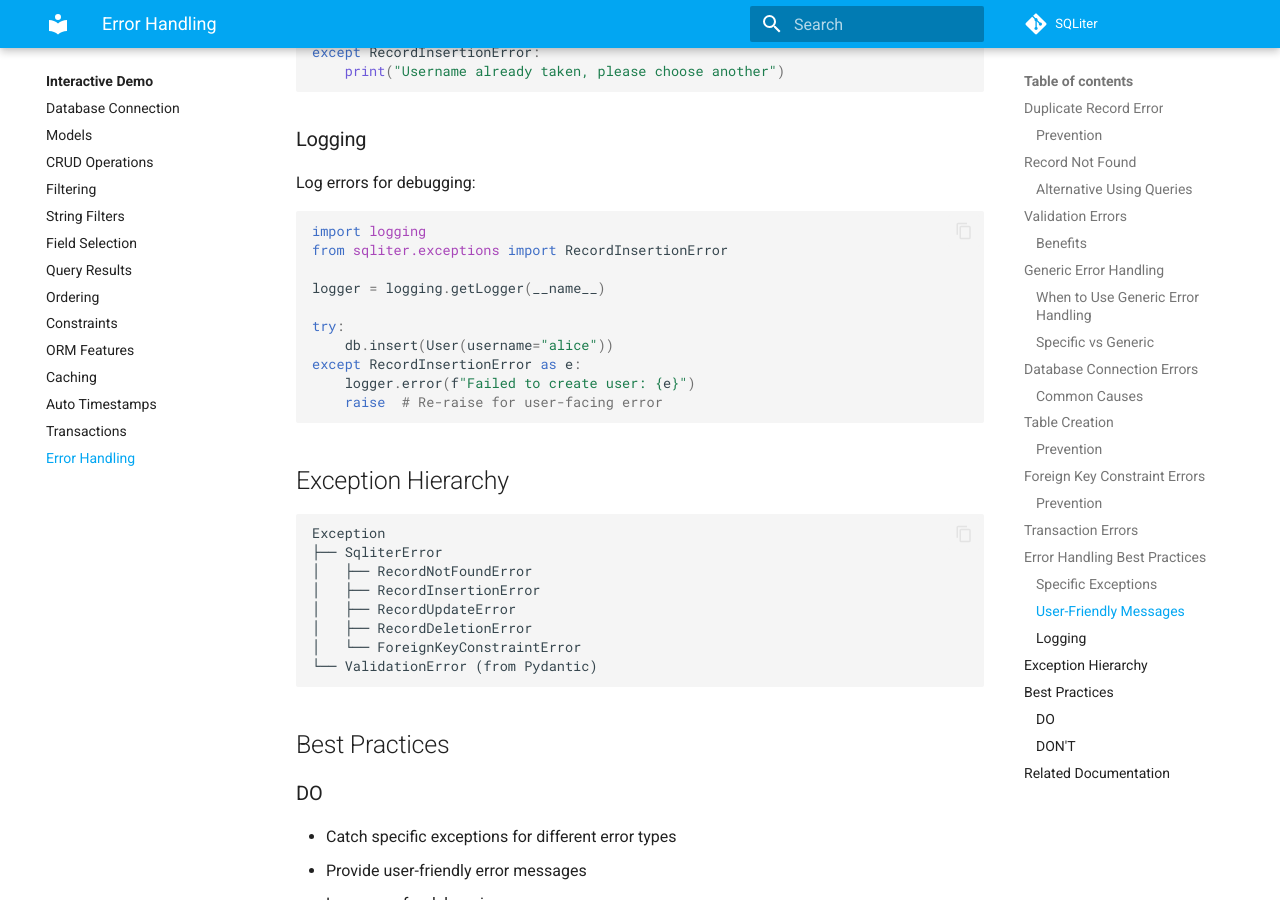
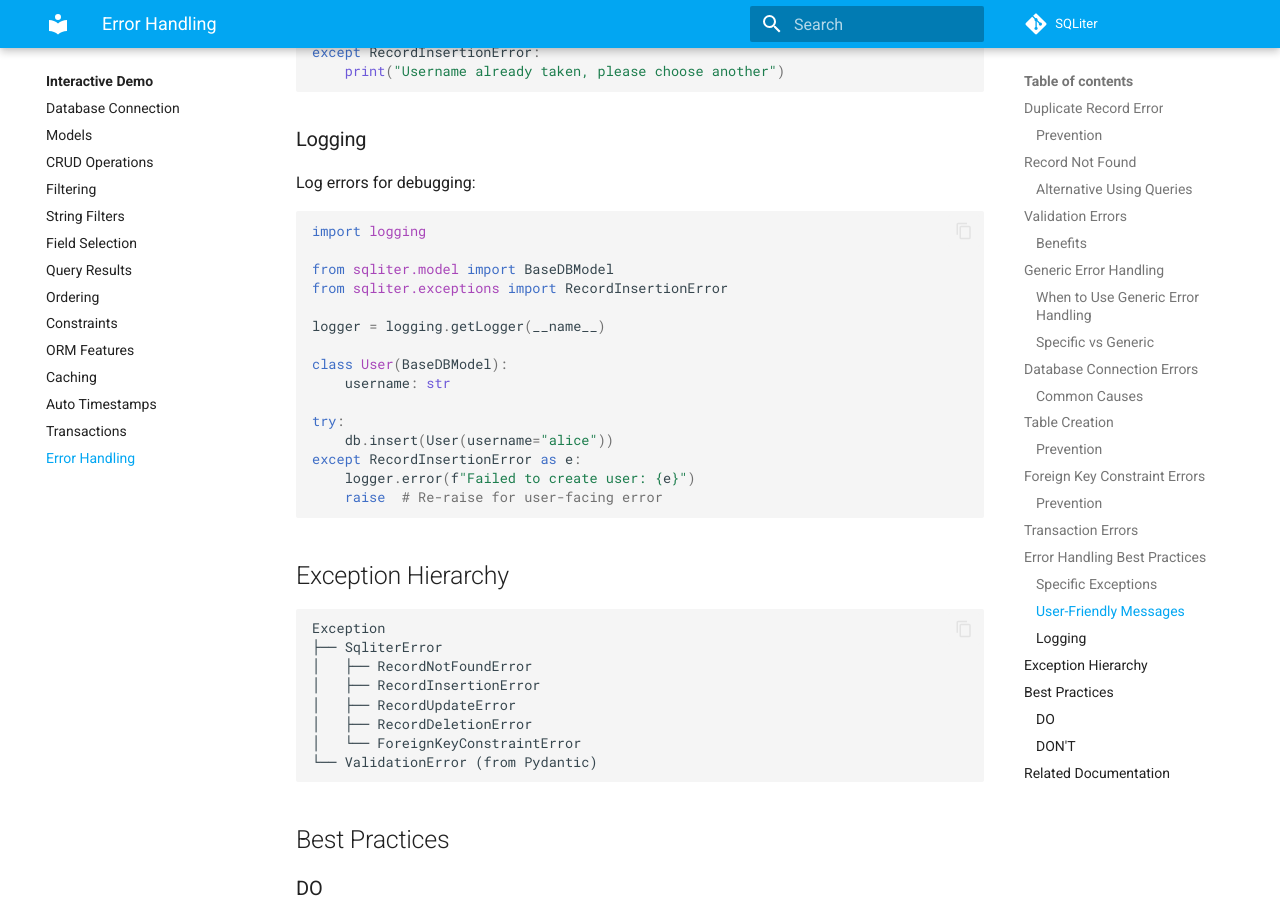
Before and after one commit to seapagan/sqliter-py, an MkDocs documentation site: the page built from docs/tui-demo/errors.md, in a window 1280 px wide and 900 px high, scrolled down 7366 px. Built offline with MkDocs 1.6.1 and Material for MkDocs 9.7.7, drawn with Linux system fonts in a browser that asks for light colours; plug-ins that fetch from the network failed and are left out; comment, search, counter and statistics services are not loaded.

Commit message:
docs: add missing db.close() and User class definition
CodeRabbit nitpick fixes:

1. Logging snippet (errors.md)
   - Added User class definition to make snippet self-contained
   - Snippet previously referenced User without defining it
   - Now runnable in isolation

2. Both Timestamps snippet (timestamps.md)
   - Added db.close() for proper resource cleanup
   - Maintains consistency with other executable snippets in the file

3. Comparing Timestamps snippet (timestamps.md)
   - Added db.close() for proper resource cleanup
   - Matches pattern established by other examples

All changes improve snippet consistency and completeness.

````diff
--- a/docs/tui-demo/errors.md
+++ b/docs/tui-demo/errors.md
@@ -375,9 +375,14 @@
 
 ```python
 import logging
+
+from sqliter.model import BaseDBModel
 from sqliter.exceptions import RecordInsertionError
 
 logger = logging.getLogger(__name__)
+
+class User(BaseDBModel):
+    username: str
 
 try:
     db.insert(User(username="alice"))
````
Also changed, not shown: docs/tui-demo/timestamps.md (+4 -0 lines).
